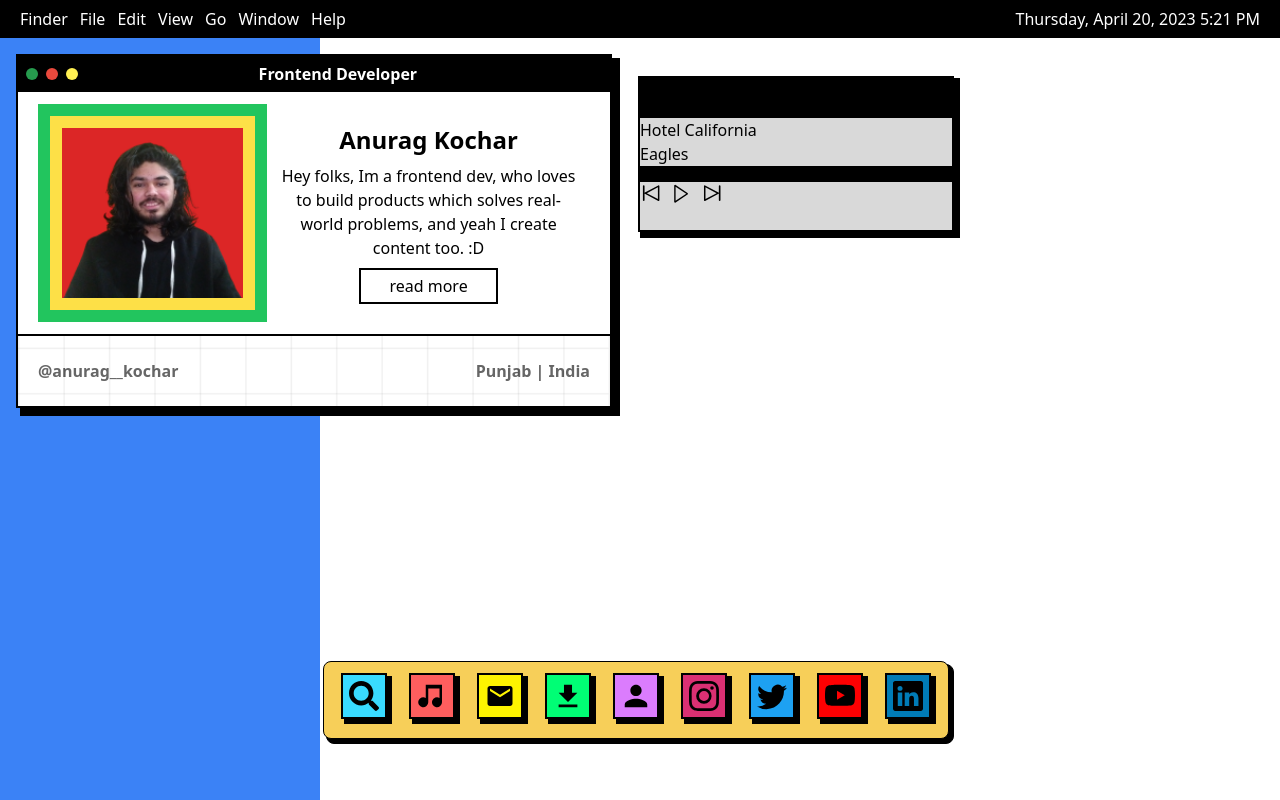
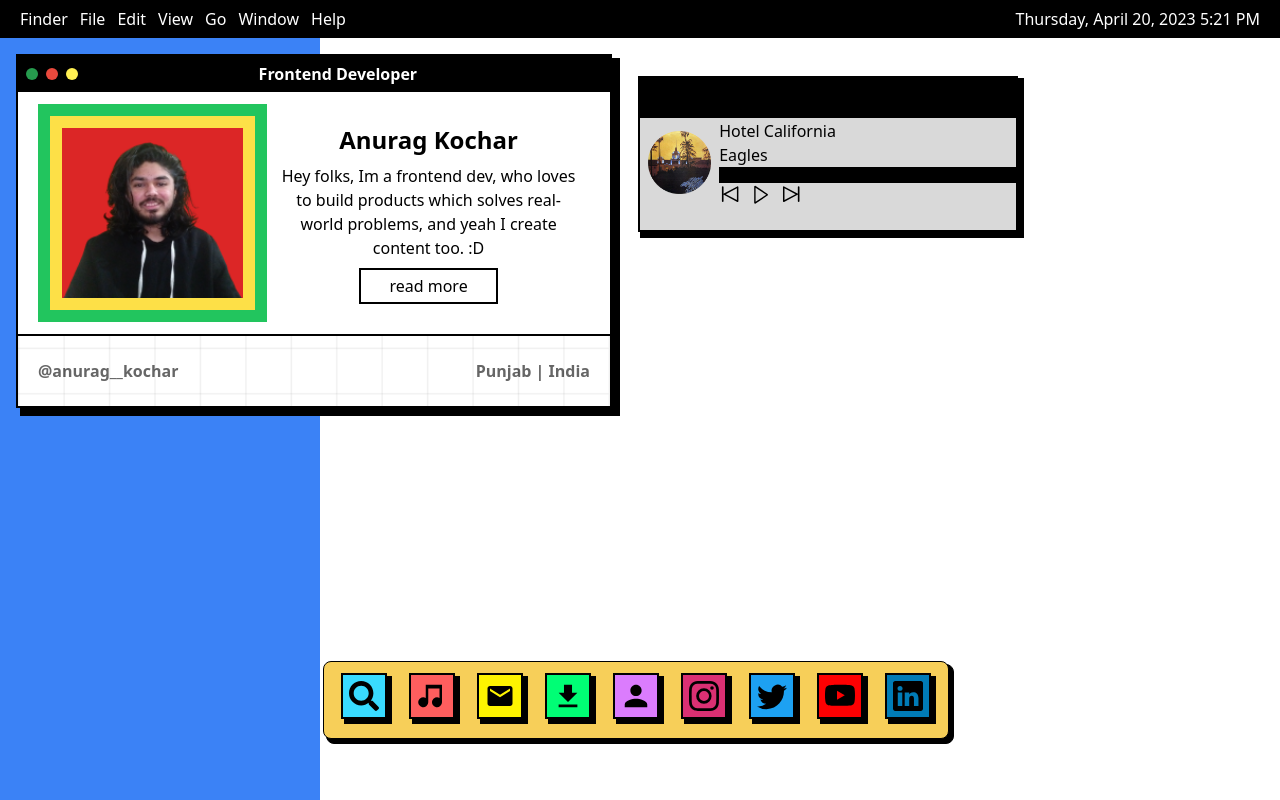
Before and after one commit to Anurag-Kochar-1/neu-os-portfolio, a Next.js app: page / in a window 1280 px wide. Built offline with nearby package versions, Linux system fonts and the light colour scheme.

Commit message:
Added: Song thumbnail

```diff
--- a/components/MusicPlayer/MusicPlayer.tsx
+++ b/components/MusicPlayer/MusicPlayer.tsx
@@ -1,4 +1,4 @@
-import React, { use, useEffect, useRef, useState } from "react";
+import React, {useEffect, useRef, useState } from "react";
 import { ISong, SONGS_DATA } from "../../constants/data/SongsData/SongsData";
 import Player from "./Player";
 
--- a/components/MusicPlayer/Player.tsx
+++ b/components/MusicPlayer/Player.tsx
@@ -3,6 +3,7 @@ import { ISong } from "@/constants/data/SongsData/SongsData";
 import { VscPlay } from "react-icons/vsc";
 import { AiOutlinePause } from "react-icons/ai";
 import { RxTrackPrevious, RxTrackNext } from "react-icons/rx";
+import Image from "next/image";
 
 interface IProps {
   songs: ISong[];
@@ -66,7 +67,7 @@ const Player = ({
   }
 
   return (
-    <div className="w-80 h-40 flex flex-col items-center justify-center bg-black border-2 border-black">
+    <div className="w-96 h-40 flex flex-col items-center justify-center bg-black border-2 border-black">
       <div className="w-full h-full -mt-2 -ml-2 flex flex-col items-center justify-start bg-[#D9D9D9] border-2 border-black">
         {/* ----- HEADER  -----*/}
         <span className="w-full h-10 bg-black flex justify-between items-center"></span>
@@ -74,7 +75,15 @@ const Player = ({
         {/* ----- CONTAINER  -----*/}
         <div className="w-full flex justify-start items-center">
           {/*  THUMBNAIL */}
-          <div></div>
+          <div className="flex justify-center items-center px-2 py-1">
+            <Image
+              src={currentSong?.thumbnail}
+              alt={"Thumbnail"}
+              width={200}
+              height={200}
+              className={`w-20 h-20 rounded-full object-contain   ${isSongPlaying &&  "animate-spin"}`}
+            />
+          </div>
 
           {/*  SUB CONTAINER */}
           <div className="w-full flex flex-col justify-start items-start">
--- a/constants/data/SongsData/SongsData.ts
+++ b/constants/data/SongsData/SongsData.ts
@@ -14,13 +14,13 @@ export const SONGS_DATA:ISong[] = [
         title: "Hotel California",
         songBy: "Eagles",
         audioSrc: `/songs/hotel-california/hotel-california-audio.mp3`,
-        thumbnail: ""
+        thumbnail: "/images/songs/hotel-california/thumbnail.png"
     },
     {
         id: 1,
-        title: "Hotel California",
+        title: "Scopin",
         songBy: "Kordhell",
         audioSrc: `/songs/scopin/scopin-audio.mp3`,
-        thumbnail: ""
+        thumbnail: "/images/songs/scopin/thumbnail.png"
     }
 ]
```
Also changed, not shown: public/images/songs/hotel-california/thumbnail.png (added), public/images/songs/scopin/thumbnail.png (added).
